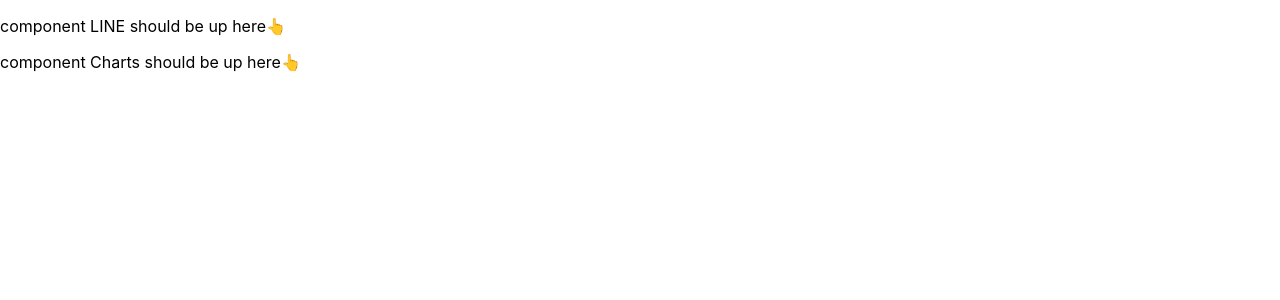
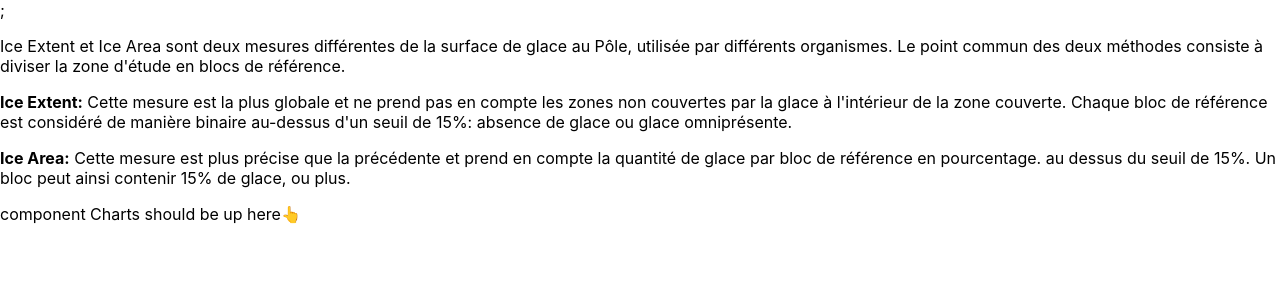
Before and after one commit to WildCodeSchool/-RMT-2203--Erreur404-miditrente, a React (Vite) app in the folder frontend/: page / in a window 1280 px wide. Shown: the top 300 px of the page. Built offline with nearby package versions, Linux system fonts and the light colour scheme; no server answers.

Commit message:
UPDATE: chart ice Extent/area

```diff
--- a/frontend/src/App.jsx
+++ b/frontend/src/App.jsx
@@ -1,4 +1,4 @@
-import Charts from "./pages/Charts";
+import Charts from "./pages/ChartsLine";
 import "./App.css";
 
 function App() {
--- /dev/null
+++ b/frontend/src/pages/ChartsLine.jsx
@@ -0,0 +1,106 @@
+import { useState, useEffect } from "react";
+import { Line } from "react-chartjs-2";
+import {
+  Chart as ChartJS,
+  CategoryScale,
+  LinearScale,
+  PointElement,
+  LineElement,
+  Title,
+  Tooltip,
+  Legend,
+} from "chart.js";
+
+ChartJS.register(
+  CategoryScale,
+  LinearScale,
+  PointElement,
+  LineElement,
+  Title,
+  Tooltip,
+  Legend
+);
+
+const options = {
+  responsive: true,
+  plugins: {
+    legend: {
+      position: "top",
+    },
+    title: {
+      display: true,
+      text: `Fonte des glaces du Cercle Polaire`, // ajouter titre dynamique du graphique complet (date in:out)
+    },
+  },
+};
+
+function Charts() {
+  const [dataSet, setDataSet] = useState({
+    labels: [],
+    datasets: [
+      {
+        label: "Ice Extent", // ajouter titre dynamique du premier graphique
+        data: [],
+        borderColor: "rgb(255, 99, 132)",
+        backgroundColor: "rgba(255, 99, 132, 0.5)",
+      },
+      {
+        label: "Ice Area", // ajouter titre dynamique du second graphique
+        data: [],
+        borderColor: "rgb(53, 162, 235)",
+        backgroundColor: "rgba(53, 162, 235, 0.5)",
+      },
+    ],
+  });
+  const prepaConfig = (data) => {
+    options.plugins.title.text = `Fonte des glaces du Cercle Polaire (de ${
+      data[0].year
+    } à ${data[data.length - 1].year})`;
+  };
+
+  const prepareDataSet = (data) => {
+    /** Récupération du jeu d'année */
+    const dataSetProv = { ...dataSet };
+    data.forEach((el) => {
+      dataSetProv.labels.push(el.year);
+      dataSetProv.datasets[0].data.push(el.extent);
+      dataSetProv.datasets[1].data.push(el.area);
+    });
+    setDataSet(dataSetProv);
+  };
+  useEffect(() => {
+    fetch("https://global-warming.org/api/arctic-api")
+      .then((res) => res.json())
+      .then((data) => {
+        prepareDataSet(data.result);
+        prepaConfig(data.result);
+      });
+  }, []);
+
+  return (
+    <div>
+      {console.warn(dataSet.labels)};
+      {dataSet.labels.length > 0 && <Line data={dataSet} options={options} />}
+      <p>
+        Ice Extent et Ice Area sont deux mesures différentes de la surface de
+        glace au Pôle, utilisée par différents organismes. Le point commun des
+        deux méthodes consiste à diviser la zone d&apos;étude en blocs de
+        référence.
+      </p>
+      <p>
+        <strong>Ice Extent:</strong> Cette mesure est la plus globale et ne
+        prend pas en compte les zones non couvertes par la glace à
+        l&apos;intérieur de la zone couverte. Chaque bloc de référence est
+        considéré de manière binaire au-dessus d&apos;un seuil de 15%: absence
+        de glace ou glace omniprésente.
+      </p>
+      <p>
+        <strong>Ice Area:</strong> Cette mesure est plus précise que la
+        précédente et prend en compte la quantité de glace par bloc de référence
+        en pourcentage. au dessus du seuil de 15%. Un bloc peut ainsi contenir
+        15% de glace, ou plus.
+      </p>
+    </div>
+  );
+}
+export default Charts;
```
Also changed, not shown: frontend/src/pages/Charts copy.jsx (renamed from frontend/src/pages/Charts.jsx).
